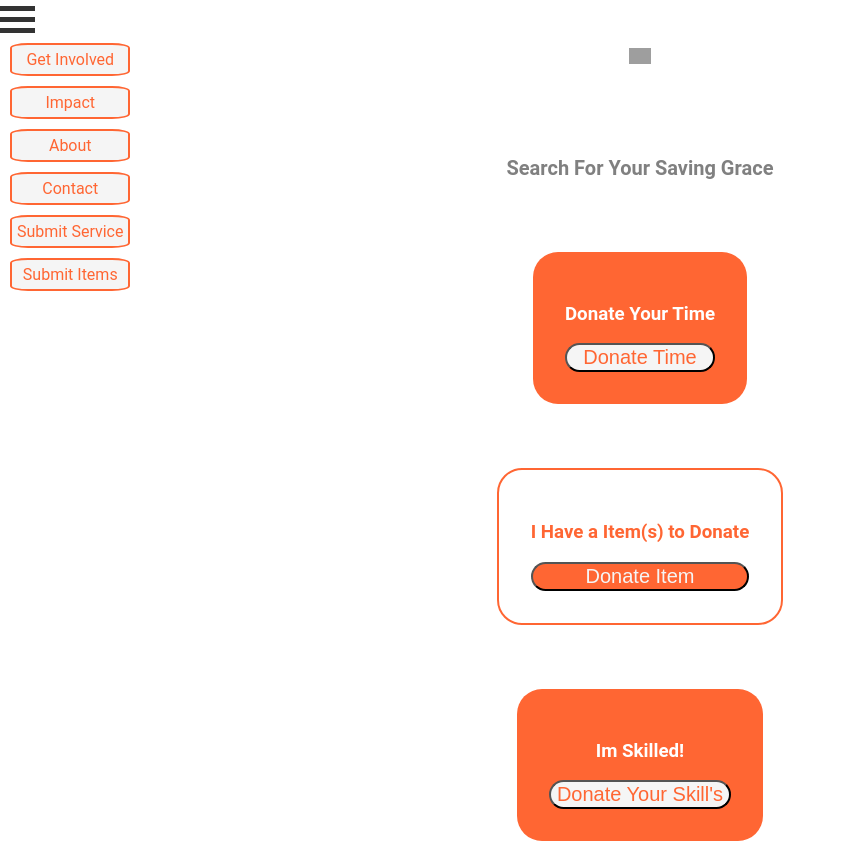
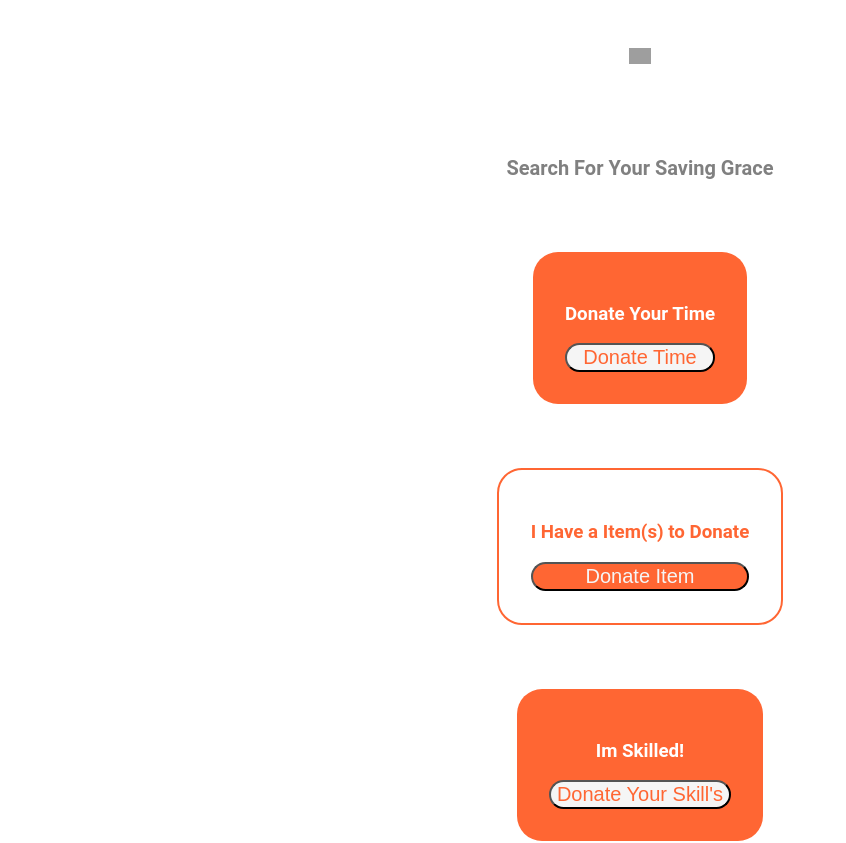
Before and after one commit to Christopher-Willis/CareProject, a React (Create React App) app in the folder client/: page / in a window 1280 px wide. Shown: the top 843 px of the page, without its empty margins (0-846 px from the left). Built offline with nearby package versions, Linux system fonts and the light colour scheme; grey boxes are pictures that could not be loaded.

Commit message:
override katie

```diff
--- a/client/src/components/landingPage.js
+++ b/client/src/components/landingPage.js
@@ -5,25 +5,6 @@ class landingPage extends React.Component {
     render() {
         return (
             <div>
-                <div id="popup">
-                    <div class="container"
-                        // onclick={this.myFunction(this)}
-                        >
-                        <div class="bar1"></div>
-                        <div class="bar2"></div>
-                        <div class="bar3"></div>
-                            <div id="popup_window">
-                                <nav class="nv">
-                                    <a class="r" href="#">Get Involved</a>
-                                    <a href="#">Impact</a>
-                                    <a href = "#"> About</a>
-                                    <a href ="#">Contact</a>
-                                    <a href="Submit Sevice">Submit Service</a>
-                                    <a href="Submit Items">Submit Items</a>
-                                </nav>
-                            </div>
-                        </div>
-                    </div>
                 <header>
                     <div class="logo">
                     <img src="https://careportal.org/wp-content/uploads/2019/01/careportal-logo.png" alt=""/>
```
Lines whose indentation alone changed are shown as unchanged.
